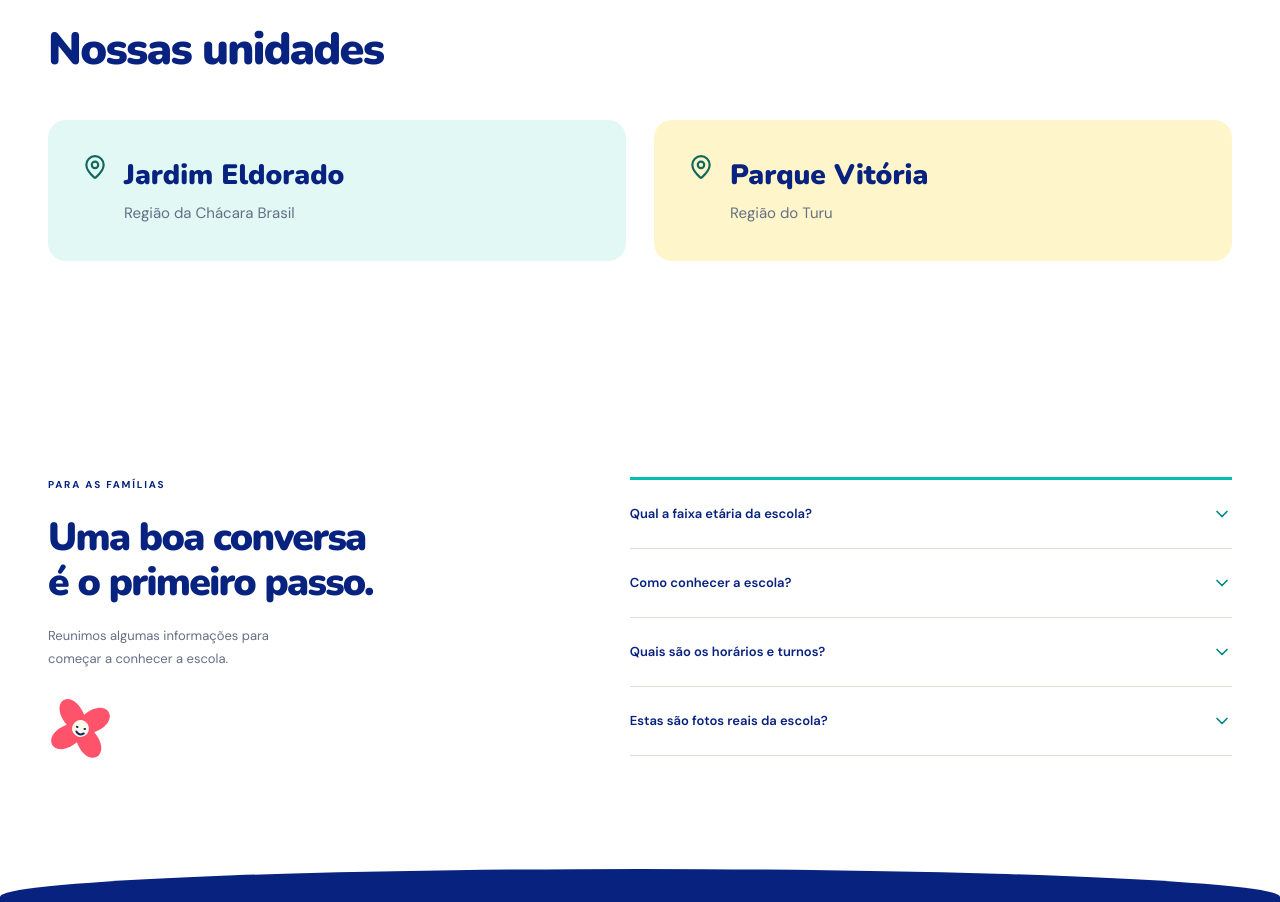
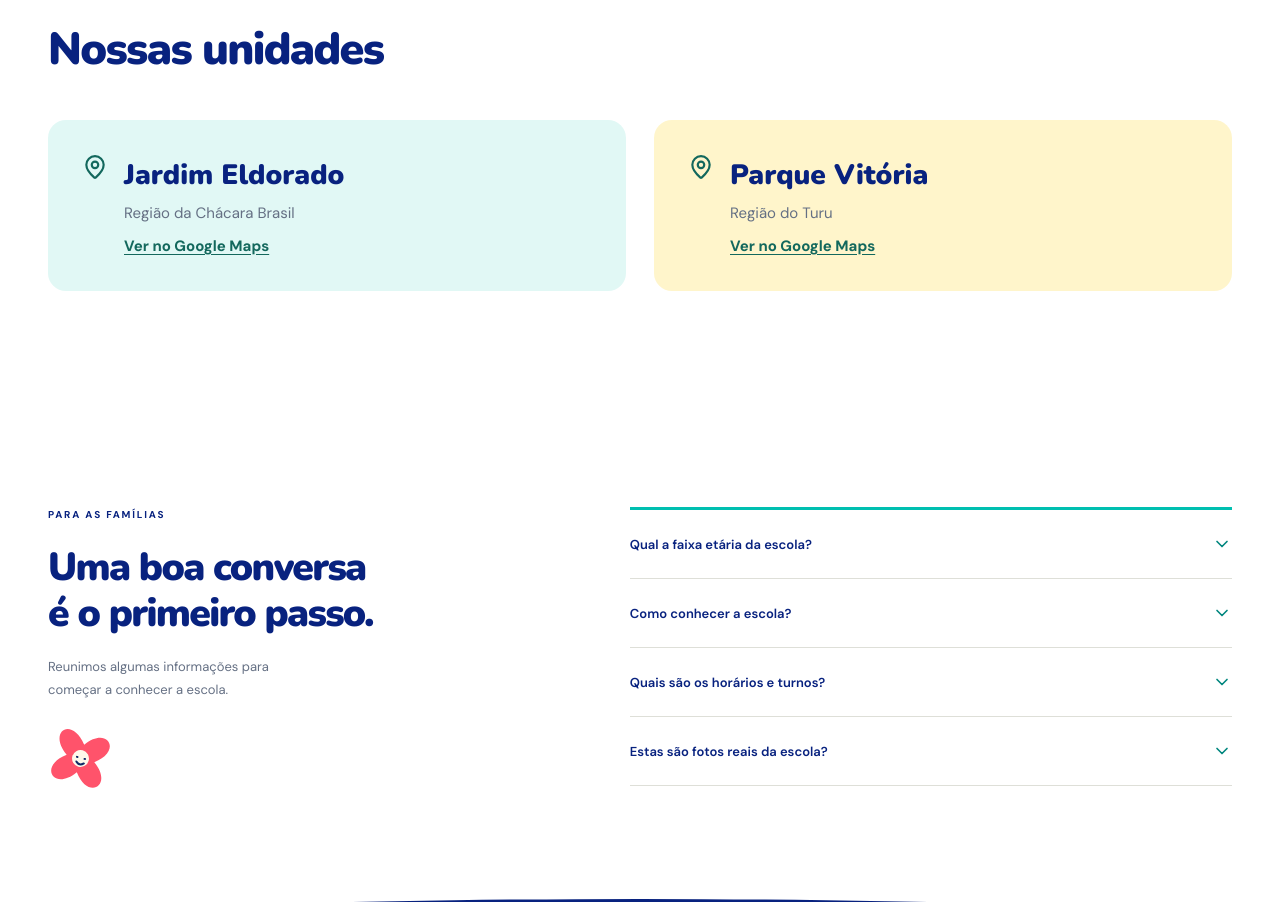
Before and after one commit to vixtem/Creche-Escola-Sonho-de-Crian-a, a React (Vite) app: page / in a window 1280 px wide. Shown: the part 2040-2942 px from the top of the page. Built offline with nearby package versions, Linux system fonts and the light colour scheme.

Commit message:
Abre a localização de cada unidade no Google Maps

```diff
--- a/src/main.jsx
+++ b/src/main.jsx
@@ -46,12 +46,24 @@ function SchoolUnits() {
       <div className="section-heading"><h2 id="units-heading">Nossas unidades</h2></div>
       <ul className="school-units">
         <li>
-          <MapPin size={26} aria-hidden="true" />
-          <div><h3>Jardim Eldorado</h3><p>Região da Chácara Brasil</p></div>
+          <a href="https://maps.app.goo.gl/3ciqRZLCaMfg7hv5A" target="_blank" rel="noopener noreferrer">
+            <MapPin size={26} aria-hidden="true" />
+            <div>
+              <h3>Jardim Eldorado</h3>
+              <p>Região da Chácara Brasil</p>
+              <span className="school-unit-action">Ver no Google Maps</span>
+            </div>
+          </a>
         </li>
         <li>
-          <MapPin size={26} aria-hidden="true" />
-          <div><h3>Parque Vitória</h3><p>Região do Turu</p></div>
+          <a href="https://maps.app.goo.gl/BcQva6khpaE8MMsP7" target="_blank" rel="noopener noreferrer">
+            <MapPin size={26} aria-hidden="true" />
+            <div>
+              <h3>Parque Vitória</h3>
+              <p>Região do Turu</p>
+              <span className="school-unit-action">Ver no Google Maps</span>
+            </div>
+          </a>
         </li>
       </ul>
     </section>
--- a/src/styles.css
+++ b/src/styles.css
@@ -59,18 +59,21 @@
   padding: 0;
   list-style: none;
 }
-.school-units li {
+.school-units a {
   display: flex;
   align-items: flex-start;
   gap: 16px;
+  min-height: 100%;
   padding: clamp(20px, 3vw, 34px);
   border-radius: 18px;
   background: #e1f8f5;
 }
-.school-units li:nth-child(2) { background: #fff5cb; }
+.school-units li:nth-child(2) a { background: #fff5cb; }
 .school-units svg { flex-shrink: 0; color: #13685d; }
 .school-units h3 { font-size: clamp(20px, 2.5vw, 28px); font-weight: 900; }
 .school-units p { margin-top: 4px; }
+.school-unit-action { display: inline-block; margin-top: 8px; font-weight: 700; color: #13685d; text-decoration: underline; text-underline-offset: 3px; }
+.school-units a:hover .school-unit-action { color: var(--navy); }
 @media (max-width: 650px) {
   .school-units { grid-template-columns: 1fr; }
 }
```
